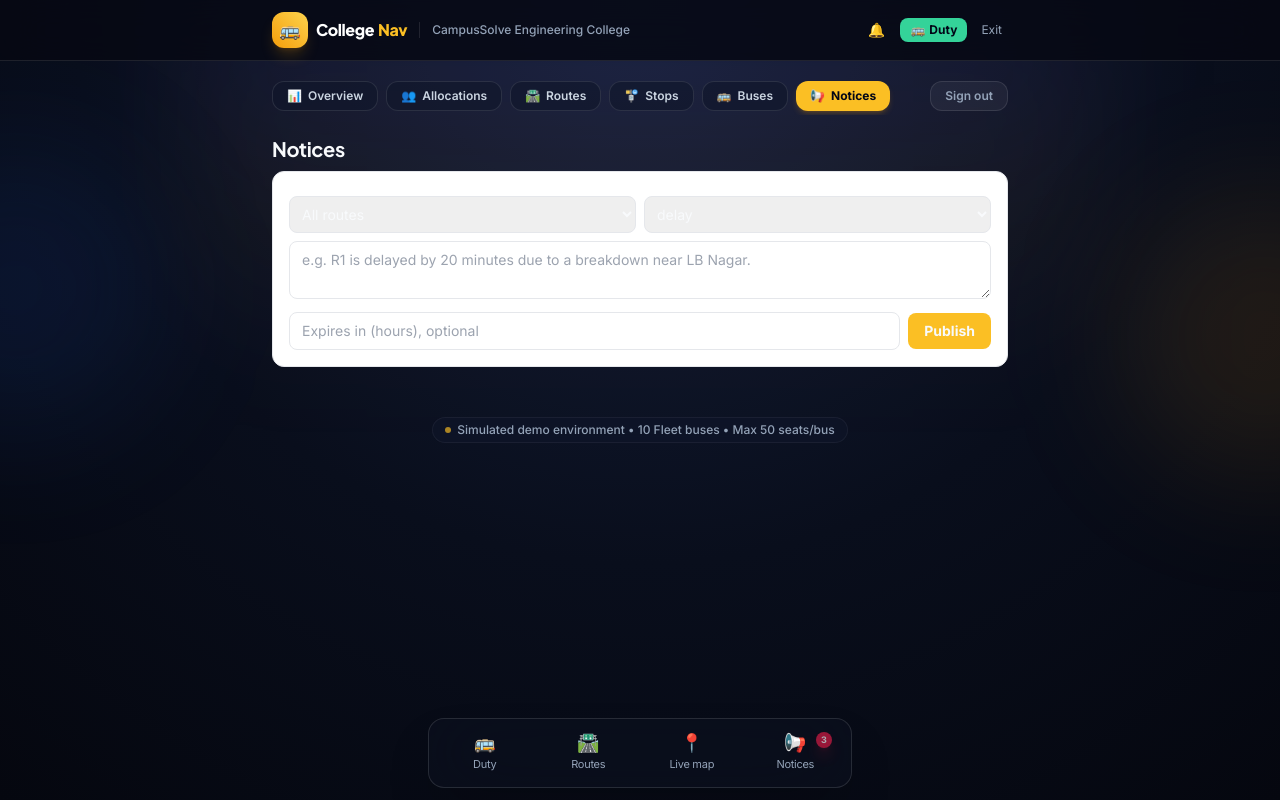
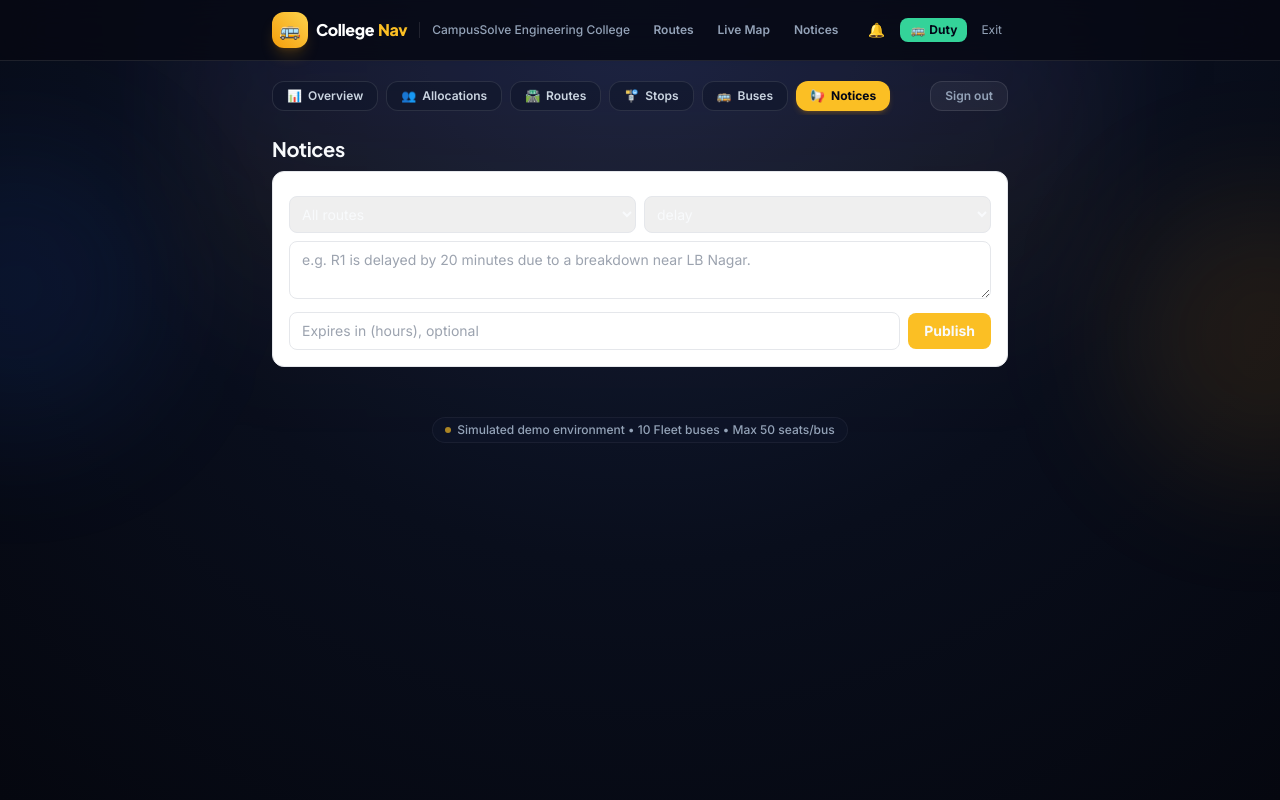
Before and after one commit to pullurisatwik1612/CollegeNav, a Flask app: page /admin/alerts in a window 1280 px wide. Run offline with Flask 3, Linux system fonts and the light colour scheme; the visitor is signed in with stand-in values (Sample User, id 1); data comes from the database, SQL or seed files in the repository; some libraries are stand-ins or nearby versions.

Commit message:
Remove floating bottom navigation panel from base template across all views

```diff
--- a/templates/base.html
+++ b/templates/base.html
@@ -43,7 +43,7 @@
 
   <style>
     .bus-icon { font-size: 26px; line-height: 30px; text-align: center; filter: drop-shadow(0 2px 4px rgba(0,0,0,0.8)); }
-    body { padding-bottom: 96px; }
+    body { padding-bottom: 24px; }
   </style>
 </head>
 <body class="bg-[#060913] text-slate-100 min-h-screen selection:bg-amber-500/30 selection:text-amber-300">
@@ -71,7 +71,12 @@
         <span class="text-xs text-slate-400 font-medium truncate shrink-1">{{ college }}</span>
       </div>
 
-      <div class="flex items-center gap-2 shrink-0">
+      <div class="flex items-center gap-1.5 sm:gap-2 shrink-0">
+        <nav class="hidden sm:flex items-center gap-1 mr-1">
+          <a href="{{ url_for('routes_list') }}" class="text-xs font-semibold px-2.5 py-1 rounded-lg text-slate-400 hover:text-white hover:bg-white/5 transition-colors">Routes</a>
+          <a href="{{ url_for('live_map') }}" class="text-xs font-semibold px-2.5 py-1 rounded-lg text-slate-400 hover:text-white hover:bg-white/5 transition-colors">Live Map</a>
+          <a href="{{ url_for('alerts_page') }}" class="text-xs font-semibold px-2.5 py-1 rounded-lg text-slate-400 hover:text-white hover:bg-white/5 transition-colors">Notices</a>
+        </nav>
         <button id="bell" class="w-8 h-8 rounded-lg flex items-center justify-center text-slate-300 hover:text-amber-400 hover:bg-white/5 border border-transparent hover:border-white/10 transition-all text-sm btn-press" title="Turn on alert notifications" aria-label="Turn on alert notifications">
           🔔
         </button>
@@ -121,59 +126,6 @@
       </div>
     {% endif %}
   </main>
-
-  <!-- Floating Glass Bottom Navigation -->
-  <nav class="fixed bottom-3 inset-x-0 mx-auto max-w-md px-3 z-40">
-    <div class="glass-nav rounded-2xl p-1.5 shadow-2xl backdrop-blur-2xl grid grid-cols-4 gap-1 text-center text-xs">
-
-      <!-- Tab 1: Adaptive Home/Portal -->
-      {% if user_role == 'student' %}
-      <a href="{{ url_for('student_home') }}" class="flex flex-col items-center justify-center py-2 px-1 rounded-xl transition-all btn-press {% if request.path=='/student' %}bg-amber-400/15 text-amber-400 font-bold border border-amber-400/30 shadow-inner{% else %}text-slate-400 hover:text-slate-200 hover:bg-white/5 border border-transparent{% endif %}">
-        <span class="text-lg leading-none mb-1">🎓</span>
-        <span class="tracking-tight text-[11px]">My Bus</span>
-      </a>
-      {% elif user_role == 'driver' %}
-      <a href="{{ url_for('driver_home') }}" class="flex flex-col items-center justify-center py-2 px-1 rounded-xl transition-all btn-press {% if request.path=='/driver' %}bg-amber-400/15 text-amber-400 font-bold border border-amber-400/30 shadow-inner{% else %}text-slate-400 hover:text-slate-200 hover:bg-white/5 border border-transparent{% endif %}">
-        <span class="text-lg leading-none mb-1">🚌</span>
-        <span class="tracking-tight text-[11px]">Duty</span>
-      </a>
-      {% elif is_admin %}
-      <a href="{{ url_for('admin_allocations') }}" class="flex flex-col items-center justify-center py-2 px-1 rounded-xl transition-all btn-press {% if request.path.startswith('/admin') %}bg-amber-400/15 text-amber-400 font-bold border border-amber-400/30 shadow-inner{% else %}text-slate-400 hover:text-slate-200 hover:bg-white/5 border border-transparent{% endif %}">
-        <span class="text-lg leading-none mb-1">🛡️</span>
-        <span class="tracking-tight text-[11px]">Admin</span>
-      </a>
-      {% else %}
-      <a href="/" class="flex flex-col items-center justify-center py-2 px-1 rounded-xl transition-all btn-press {% if request.path=='/' %}bg-amber-400/15 text-amber-400 font-bold border border-amber-400/30 shadow-inner{% else %}text-slate-400 hover:text-slate-200 hover:bg-white/5 border border-transparent{% endif %}">
-        <span class="text-lg leading-none mb-1">🔎</span>
-        <span class="tracking-tight text-[11px]">Plan</span>
-      </a>
-      {% endif %}
-
-      <!-- Tab 2: Routes -->
-      <a href="{{ url_for('routes_list') }}" class="flex flex-col items-center justify-center py-2 px-1 rounded-xl transition-all btn-press {% if request.path.startswith('/routes') %}bg-amber-400/15 text-amber-400 font-bold border border-amber-400/30 shadow-inner{% else %}text-slate-400 hover:text-slate-200 hover:bg-white/5 border border-transparent{% endif %}">
-        <span class="text-lg leading-none mb-1">🛣️</span>
-        <span class="tracking-tight text-[11px]">Routes</span>
-      </a>
-
-      <!-- Tab 3: Live Map -->
-      <a href="{{ url_for('live_map') }}" class="flex flex-col items-center justify-center py-2 px-1 rounded-xl transition-all btn-press {% if request.path=='/map' %}bg-amber-400/15 text-amber-400 font-bold border border-amber-400/30 shadow-inner{% else %}text-slate-400 hover:text-slate-200 hover:bg-white/5 border border-transparent{% endif %}">
-        <span class="text-lg leading-none mb-1">📍</span>
-        <span class="tracking-tight text-[11px]">Live map</span>
-      </a>
-
-      <!-- Tab 4: Notices -->
-      <a href="{{ url_for('alerts_page') }}" class="relative flex flex-col items-center justify-center py-2 px-1 rounded-xl transition-all btn-press {% if request.path=='/alerts' %}bg-amber-400/15 text-amber-400 font-bold border border-amber-400/30 shadow-inner{% else %}text-slate-400 hover:text-slate-200 hover:bg-white/5 border border-transparent{% endif %}">
-        <span class="text-lg leading-none mb-1">📢</span>
-        <span class="tracking-tight text-[11px]">Notices</span>
-        {% if alert_count %}
-          <span class="absolute top-1.5 right-3 w-4 h-4 flex items-center justify-center bg-rose-600 text-white font-bold text-[9px] rounded-full shadow-lg shadow-rose-600/40 animate-pulse">
-            {{ alert_count }}
-          </span>
-        {% endif %}
-      </a>
-
-    </div>
-  </nav>
 
   <!-- Interactive Toast Notification Center -->
   <div id="toasts" class="fixed top-16 inset-x-0 z-50 flex flex-col items-center gap-2.5 px-4 pointer-events-none"></div>
```
